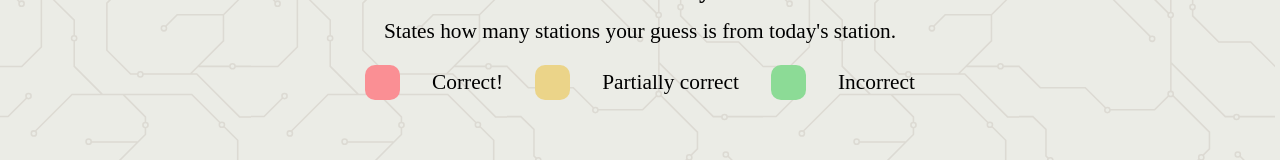
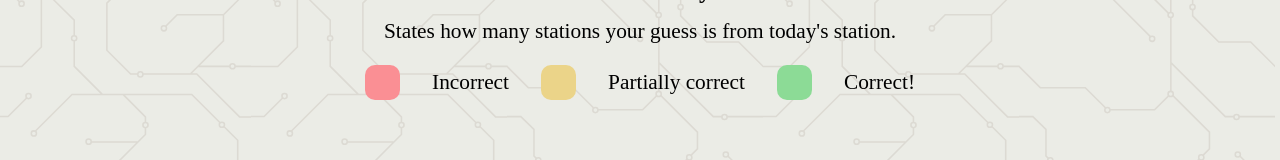
Before and after one commit to sunnyyuqingchen/sydney_traindle, a React (Vite) app: page / in a window 1280 px wide. Shown: the part 585-745 px from the top of the page. Built offline with nearby package versions, Linux system fonts and the light colour scheme; a web font is replaced by a local one.

Commit message:
fixing an oopsie

```diff
--- a/src/components/Tutorial.jsx
+++ b/src/components/Tutorial.jsx
@@ -80,11 +80,11 @@ const Tutorial = ({tutorial, setTutorial}) => {
 
             <ColorContainer>
                 <ColorCodedBox style={{backgroundColor: '#fa8f94'}}></ColorCodedBox>
-                <span>Correct!</span>
+                <span>Incorrect</span>
                 <ColorCodedBox style={{backgroundColor: '#ebd489'}}></ColorCodedBox>
                 <span>Partially correct</span>
                 <ColorCodedBox style={{backgroundColor: '#8cdb96'}}></ColorCodedBox>
-                <span>Incorrect</span>
+                <span>Correct!</span>
             </ColorContainer>
         </TutorialContainer>
     )
```
